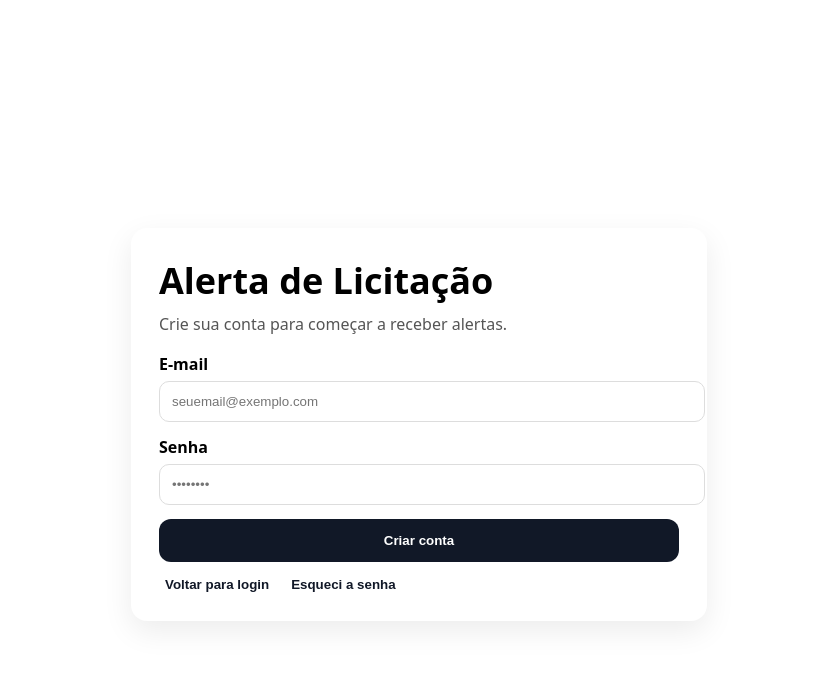
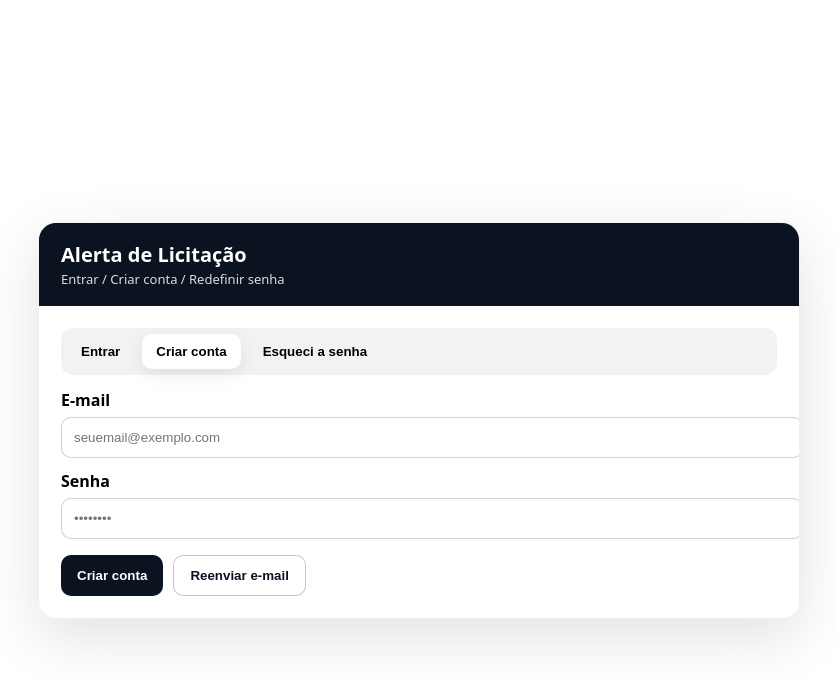
Before and after one commit to cleonenas123-dev/alerta-licitacao-v2, a Next.js app: page /login in a window 1280 px wide. Both pictures are taken after a click on the button "Criar conta". Shown: the top 682 px of the page, without its empty margins (221-1058 px from the left). Built offline with nearby package versions, Linux system fonts and the light colour scheme; no server answers.

Commit message:
Update page.js

```diff
--- a/app/login/page.js
+++ b/app/login/page.js
@@ -1,193 +1,355 @@
 "use client";
 
-import { useState } from "react";
+import { useEffect, useMemo, useState } from "react";
 import { useRouter } from "next/navigation";
 import { supabase } from "@/lib/supabaseClient";
 
 export default function LoginPage() {
   const router = useRouter();
 
-  const [mode, setMode] = useState("login"); // "login" | "signup" | "forgot"
+  const [aba, setAba] = useState("entrar"); // entrar | criar | esqueci
+
   const [email, setEmail] = useState("");
-  const [password, setPassword] = useState("");
+  const [senha, setSenha] = useState("");
 
+  const [msg, setMsg] = useState("");
+  const [isErro, setIsErro] = useState(false);
   const [loading, setLoading] = useState(false);
-  const [msg, setMsg] = useState("");
 
-  function setMsgOk(text) {
-    setMsg(text);
+  // cooldown de 60s para "reenviar"
+  const [cooldown, setCooldown] = useState(0);
+  const podeReenviar = useMemo(() => cooldown <= 0 && !loading, [cooldown, loading]);
+
+  useEffect(() => {
+    if (cooldown <= 0) return;
+    const t = setInterval(() => setCooldown((c) => c - 1), 1000);
+    return () => clearInterval(t);
+  }, [cooldown]);
+
+  const limparMsg = () => {
+    setMsg("");
+    setIsErro(false);
+  };
+
+  const startCooldown60 = () => setCooldown(60);
+
+  const entrar = async () => {
+    limparMsg();
+
+    if (!email || !senha) {
+      setIsErro(true);
+      setMsg("Erro: preencha e-mail e senha.");
+      return;
     }
 
-  function setMsgErro(text) {
-    setMsg(`❌ Erro: ${text}`);
-  }
-
-  async function handleLogin(e) {
-    e.preventDefault();
     setLoading(true);
-    setMsg("");
-
-    const { error } = await supabase.auth.signInWithPassword({
-      email,
-      password,
-    });
+    const { error } = await supabase.auth.signInWithPassword({ email, password: senha });
 
     if (error) {
-      setMsgErro(error.message);
+      setIsErro(true);
+      setMsg("Erro: e-mail ou senha inválidos.");
       setLoading(false);
       return;
     }
 
-    setMsgOk("✅ Login realizado com sucesso! Redirecionando...");
+    setIsErro(false);
+    setMsg("Pronto! Login realizado.");
     setLoading(false);
+
     router.push("/alertas");
+  };
+
+  const criarConta = async () => {
+    limparMsg();
+
+    if (!email || !senha) {
+      setIsErro(true);
+      setMsg("Erro: preencha e-mail e senha.");
+      return;
     }
 
-  async function handleSignup(e) {
-    e.preventDefault();
+    if (senha.length < 6) {
+      setIsErro(true);
+      setMsg("Erro: a senha deve ter no mínimo 6 caracteres.");
+      return;
+    }
+
     setLoading(true);
-    setMsg("");
 
-    const origin =
-      typeof window !== "undefined" ? window.location.origin : "https://alertadelicitacao.com";
-
+    // IMPORTANTE: redirectTo garante que o e-mail de confirmação vai para /confirm
     const { error } = await supabase.auth.signUp({
       email,
-      password,
+      password: senha,
       options: {
-        emailRedirectTo: `${origin}/confirm`,
+        emailRedirectTo: `${window.location.origin}/confirm`,
       },
     });
 
     if (error) {
-      setMsgErro(error.message);
+      setIsErro(true);
+      setMsg("Erro: não foi possível criar a conta. Tente novamente.");
       setLoading(false);
       return;
     }
 
-    setMsgOk("✅ Conta criada! Confira seu e-mail para confirmar o cadastro.");
+    setIsErro(false);
+    setMsg("Pronto! Se o e-mail existir, enviamos a confirmação (verifique SPAM).");
     setLoading(false);
+
+    startCooldown60();
+  };
+
+  const esqueciSenha = async () => {
+    limparMsg();
+
+    if (!email) {
+      setIsErro(true);
+      setMsg("Erro: informe seu e-mail.");
+      return;
     }
 
-  async function handleForgot(e) {
-    e.preventDefault();
     setLoading(true);
-    setMsg("");
 
-    const origin =
-      typeof window !== "undefined" ? window.location.origin : "https://alertadelicitacao.com";
-
-    // ✅ ESSA É A PARTE QUE RESOLVE O “VOLTA PRA HOME”
+    // redirectTo manda o usuário cair em /reset-senha quando clicar no e-mail
     const { error } = await supabase.auth.resetPasswordForEmail(email, {
-      redirectTo: `${origin}/reset-senha`,
+      redirectTo: `${window.location.origin}/reset-senha`,
     });
 
     if (error) {
-      setMsgErro(error.message);
+      setIsErro(true);
+      setMsg("Erro: não foi possível enviar o link. Tente novamente.");
       setLoading(false);
       return;
     }
 
-    setMsgOk("✅ Enviamos um link para redefinir sua senha. Verifique seu e-mail.");
+    setIsErro(false);
+    setMsg("Pronto! Se o e-mail existir, enviamos um link para redefinir sua senha (verifique SPAM).");
+    setLoading(false);
+
+    startCooldown60();
+  };
+
+  // Reenviar (serve para a aba "esqueci" e para a aba "criar" também)
+  const reenviar = async () => {
+    limparMsg();
+
+    if (!email) {
+      setIsErro(true);
+      setMsg("Erro: informe seu e-mail.");
+      return;
+    }
+
+    setLoading(true);
+
+    try {
+      if (aba === "esqueci") {
+        const { error } = await supabase.auth.resetPasswordForEmail(email, {
+          redirectTo: `${window.location.origin}/reset-senha`,
+        });
+        if (error) throw error;
+        setIsErro(false);
+        setMsg("Pronto! Reenviamos o link de redefinição (verifique SPAM).");
+      } else if (aba === "criar") {
+        // Reenvio de confirmação de e-mail (signup)
+        const { error } = await supabase.auth.resend({
+          type: "signup",
+          email,
+          options: { emailRedirectTo: `${window.location.origin}/confirm` },
+        });
+        if (error) throw error;
+        setIsErro(false);
+        setMsg("Pronto! Reenviamos o e-mail de confirmação (verifique SPAM).");
+      } else {
+        setIsErro(true);
+        setMsg("Erro: o reenviar só funciona em 'Criar conta' ou 'Esqueci a senha'.");
+      }
+
+      startCooldown60();
+    } catch (e) {
+      setIsErro(true);
+      setMsg("Erro: não foi possível reenviar agora. Tente novamente.");
+    } finally {
       setLoading(false);
     }
+  };
 
   return (
-    <div style={{ minHeight: "100vh", display: "flex", alignItems: "center", justifyContent: "center", padding: 24 }}>
-      <div style={{ width: "100%", maxWidth: 520, background: "#fff", borderRadius: 16, padding: 28, boxShadow: "0 10px 30px rgba(0,0,0,0.08)" }}>
-        <h1 style={{ fontSize: 36, margin: 0, marginBottom: 8 }}>Alerta de Licitação</h1>
-        <p style={{ marginTop: 0, color: "#555", marginBottom: 18 }}>
-          {mode === "login" && "Faça login para ver seus alertas e favoritos."}
-          {mode === "signup" && "Crie sua conta para começar a receber alertas."}
-          {mode === "forgot" && "Informe seu e-mail para receber o link de redefinição."}
-        </p>
+    <div style={styles.wrap}>
+      <div style={styles.card}>
+        <div style={styles.header}>
+          <div style={styles.title}>Alerta de Licitação</div>
+          <div style={styles.sub}>Entrar / Criar conta / Redefinir senha</div>
+        </div>
 
-        <form onSubmit={mode === "login" ? handleLogin : mode === "signup" ? handleSignup : handleForgot}>
-          <label style={{ display: "block", fontWeight: 600, marginBottom: 6 }}>E-mail</label>
+        <div style={styles.body}>
+          <div style={styles.tabs}>
+            <button
+              onClick={() => (setAba("entrar"), limparMsg())}
+              style={{ ...styles.tab, ...(aba === "entrar" ? styles.tabOn : {}) }}
+            >
+              Entrar
+            </button>
+            <button
+              onClick={() => (setAba("criar"), limparMsg())}
+              style={{ ...styles.tab, ...(aba === "criar" ? styles.tabOn : {}) }}
+            >
+              Criar conta
+            </button>
+            <button
+              onClick={() => (setAba("esqueci"), limparMsg())}
+              style={{ ...styles.tab, ...(aba === "esqueci" ? styles.tabOn : {}) }}
+            >
+              Esqueci a senha
+            </button>
+          </div>
+
+          <label style={styles.label}>E-mail</label>
           <input
+            style={styles.input}
             type="email"
             value={email}
             onChange={(e) => setEmail(e.target.value)}
             placeholder="seuemail@exemplo.com"
-            required
-            style={{ width: "100%", padding: 12, borderRadius: 10, border: "1px solid #ddd", marginBottom: 14 }}
           />
 
-          {mode !== "forgot" && (
+          {aba !== "esqueci" && (
             <>
-              <label style={{ display: "block", fontWeight: 600, marginBottom: 6 }}>Senha</label>
+              <label style={styles.label}>Senha</label>
               <input
+                style={styles.input}
                 type="password"
-                value={password}
-                onChange={(e) => setPassword(e.target.value)}
+                value={senha}
+                onChange={(e) => setSenha(e.target.value)}
                 placeholder="••••••••"
-                required
-                style={{ width: "100%", padding: 12, borderRadius: 10, border: "1px solid #ddd", marginBottom: 14 }}
               />
             </>
           )}
 
           {msg && (
-            <div style={{ background: "#f6f7f9", border: "1px solid #e6e8ee", padding: 12, borderRadius: 12, marginBottom: 14 }}>
+            <div style={{ ...styles.msg, ...(isErro ? styles.msgErro : styles.msgOk) }}>
               {msg}
             </div>
           )}
 
-          <button
-            type="submit"
-            disabled={loading}
-            style={{
-              width: "100%",
-              padding: 14,
-              borderRadius: 12,
-              border: "none",
-              background: "#111827",
-              color: "#fff",
-              fontWeight: 700,
-              cursor: loading ? "not-allowed" : "pointer",
-            }}
-          >
-            {loading ? "Aguarde..." : mode === "login" ? "Entrar" : mode === "signup" ? "Criar conta" : "Enviar link"}
-          </button>
-        </form>
-
-        <div style={{ marginTop: 14, display: "flex", gap: 10, flexWrap: "wrap" }}>
-          {mode !== "login" && (
-            <button
-              onClick={() => setMode("login")}
-              style={{ background: "transparent", border: "none", color: "#111827", cursor: "pointer", fontWeight: 700 }}
-            >
-              Voltar para login
+          <div style={styles.row}>
+            {aba === "entrar" && (
+              <button style={styles.btnDark} onClick={entrar} disabled={loading}>
+                Entrar
               </button>
             )}
 
-          {mode === "login" && (
+            {aba === "criar" && (
               <>
-              <button
-                onClick={() => setMode("signup")}
-                style={{ background: "transparent", border: "none", color: "#111827", cursor: "pointer", fontWeight: 700 }}
-              >
+                <button style={styles.btnDark} onClick={criarConta} disabled={loading}>
                   Criar conta
                 </button>
+
                 <button
-                onClick={() => setMode("forgot")}
-                style={{ background: "transparent", border: "none", color: "#111827", cursor: "pointer", fontWeight: 700 }}
+                  style={{ ...styles.btnOutline, ...(podeReenviar ? {} : styles.btnDisabled) }}
+                  onClick={reenviar}
+                  disabled={!podeReenviar}
                 >
-                Esqueci a senha
+                  {cooldown > 0 ? `Reenviar em ${cooldown}s` : "Reenviar e-mail"}
                 </button>
               </>
             )}
 
-          {mode === "signup" && (
+            {aba === "esqueci" && (
+              <>
+                <button style={styles.btnDark} onClick={esqueciSenha} disabled={loading}>
+                  Enviar link
+                </button>
+
                 <button
-              onClick={() => setMode("forgot")}
-              style={{ background: "transparent", border: "none", color: "#111827", cursor: "pointer", fontWeight: 700 }}
+                  style={{ ...styles.btnOutline, ...(podeReenviar ? {} : styles.btnDisabled) }}
+                  onClick={reenviar}
+                  disabled={!podeReenviar}
                 >
-              Esqueci a senha
+                  {cooldown > 0 ? `Reenviar em ${cooldown}s` : "Reenviar link"}
                 </button>
+
+                <button style={styles.btnDark} onClick={() => router.push("/")}>
+                  Home
+                </button>
+              </>
             )}
+          </div>
         </div>
       </div>
     </div>
   );
 }
+
+const styles = {
+  wrap: {
+    minHeight: "100vh",
+    display: "grid",
+    placeItems: "center",
+    padding: 20,
+    background: "#ffffff",
+  },
+  card: {
+    width: "min(760px, 92vw)",
+    borderRadius: 18,
+    overflow: "hidden",
+    boxShadow: "0 18px 60px rgba(0,0,0,.12)",
+    border: "1px solid rgba(0,0,0,.06)",
+  },
+  header: {
+    background: "#0b1220",
+    color: "#fff",
+    padding: "18px 22px",
+  },
+  title: { fontSize: 20, fontWeight: 800 },
+  sub: { fontSize: 13, opacity: 0.85, marginTop: 2 },
+  body: { padding: 22 },
+  tabs: {
+    display: "flex",
+    gap: 8,
+    background: "rgba(0,0,0,.05)",
+    padding: 6,
+    borderRadius: 12,
+    marginBottom: 14,
+    flexWrap: "wrap",
+  },
+  tab: {
+    border: "none",
+    padding: "10px 14px",
+    borderRadius: 10,
+    cursor: "pointer",
+    fontWeight: 800,
+    background: "transparent",
+  },
+  tabOn: { background: "#fff", boxShadow: "0 6px 18px rgba(0,0,0,.08)" },
+  label: { display: "block", fontWeight: 800, marginTop: 12, marginBottom: 6 },
+  input: {
+    width: "100%",
+    padding: "12px 12px",
+    borderRadius: 10,
+    border: "1px solid rgba(0,0,0,.18)",
+    outline: "none",
+  },
+  row: { display: "flex", gap: 10, marginTop: 16, flexWrap: "wrap" },
+  btnDark: {
+    background: "#0b1220",
+    color: "#fff",
+    border: "none",
+    padding: "12px 16px",
+    borderRadius: 10,
+    fontWeight: 900,
+    cursor: "pointer",
+  },
+  btnOutline: {
+    background: "#fff",
+    color: "#0b1220",
+    border: "1px solid rgba(0,0,0,.22)",
+    padding: "12px 16px",
+    borderRadius: 10,
+    fontWeight: 900,
+    cursor: "pointer",
+  },
+  btnDisabled: { opacity: 0.55, cursor: "not-allowed" },
+  msg: { marginTop: 14, padding: 12, borderRadius: 12, fontWeight: 800 },
+  msgOk: { background: "#e7f7ed", border: "1px solid #a6e7bf", color: "#0f5132" },
+  msgErro: { background: "#fdecec", border: "1px solid #f3b4b4", color: "#7a1b1b" },
+};
```
Lines whose indentation alone changed are shown as unchanged.
